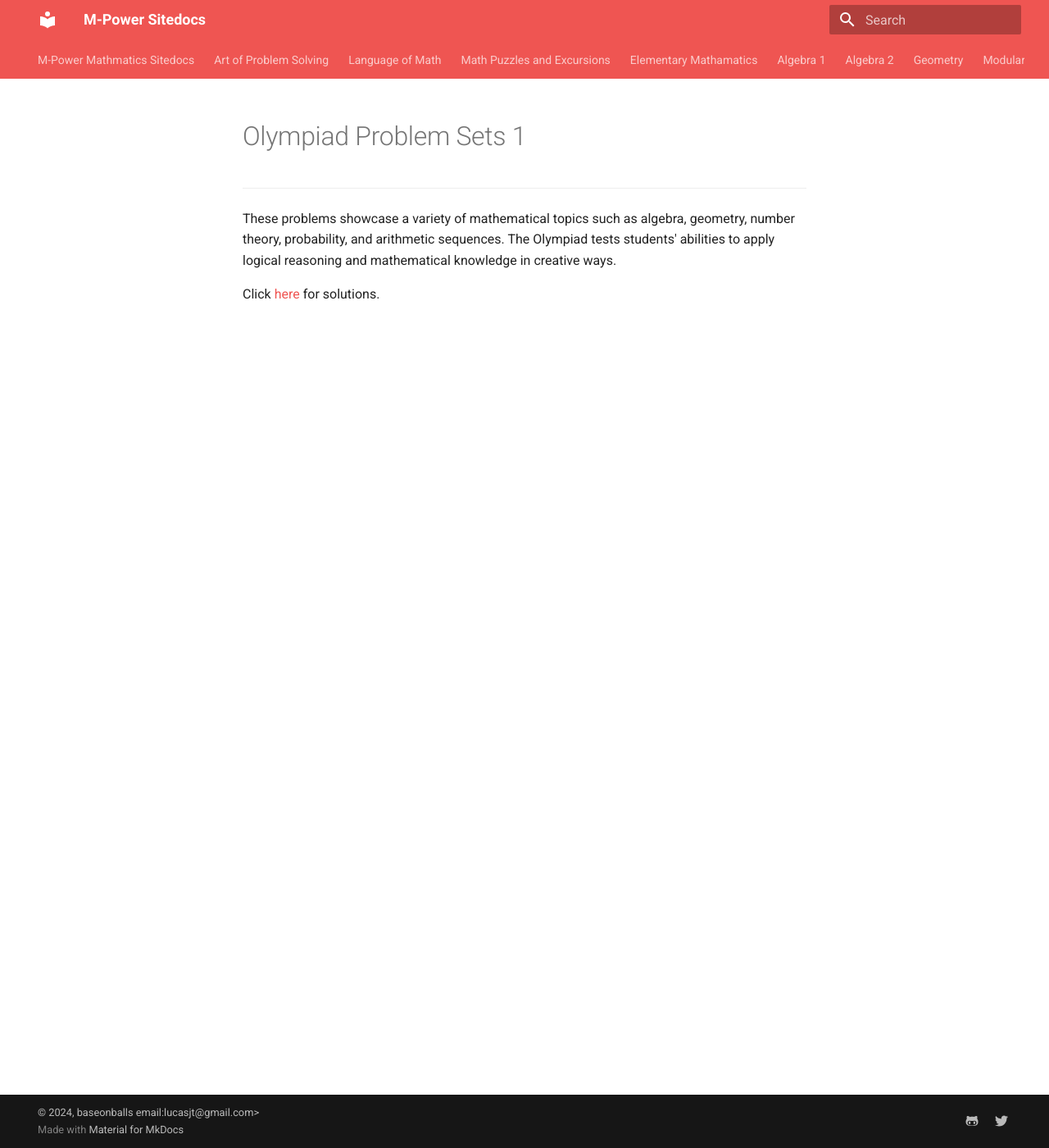
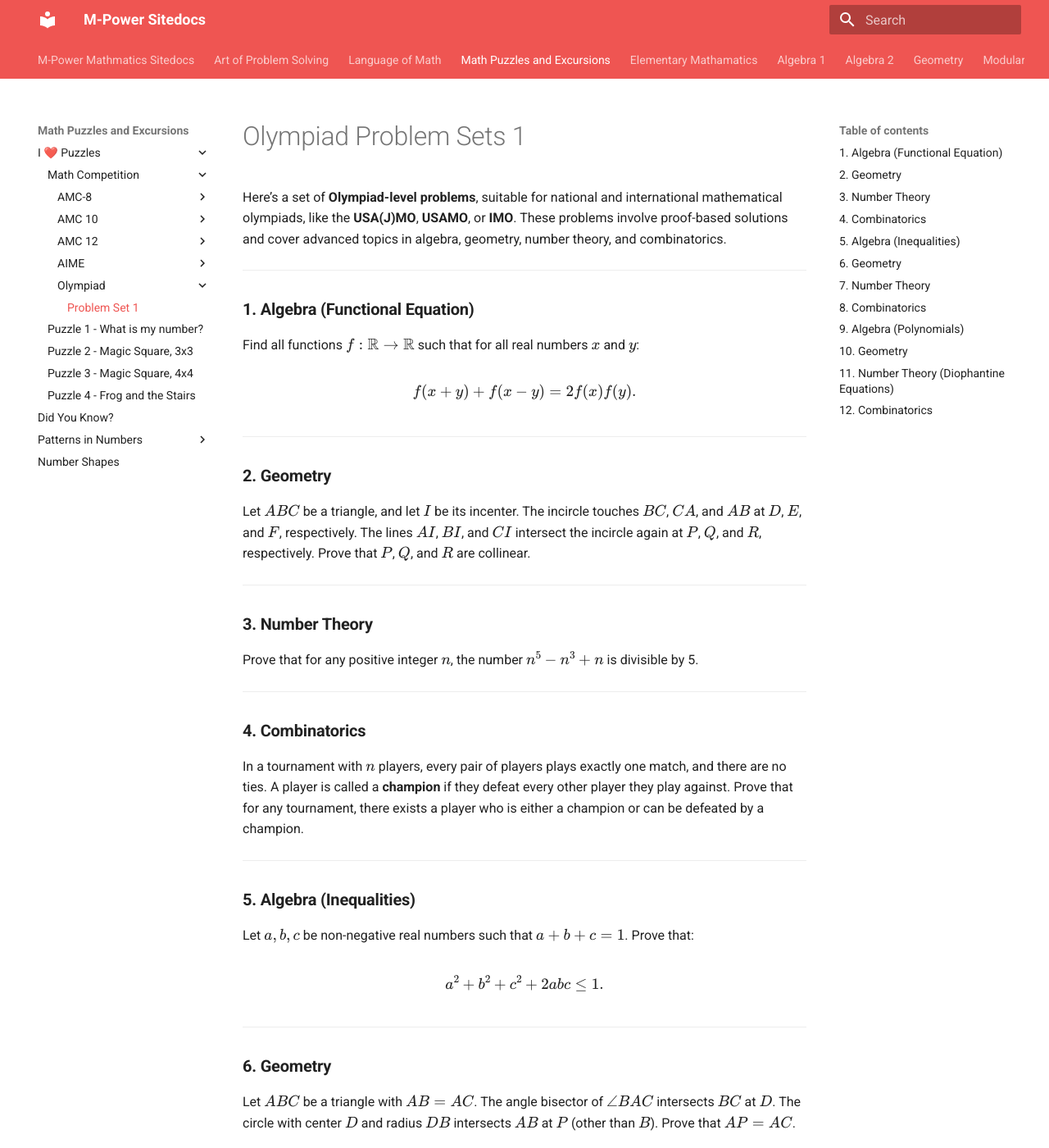
Before and after one commit to baseonballs/mpower-sitedocs, an MkDocs documentation site: the page built from site-docs/math-comp/olympiad/olympiad.pset.01.md, in a window 1280 px wide and 1400 px high. Shown: the whole window at 82% size. Built offline with MkDocs 1.6.1 and Material for MkDocs 9.7.7, drawn with Linux system fonts in a browser that asks for light colours; formulas are drawn with MathJax 3; some of the changed text lies outside the part shown.

Commit message:
added and fixed olympiad psets.

```diff
--- a/mkdocs.yml
+++ b/mkdocs.yml
@@ -108,7 +108,7 @@
         - "AIME":
             - "Problem Set 1": "math-comp/aime/aime.pset.01.md"
         - "Olympiad":
-            - "Problem Set 1": "math-comp/olympiad/olymppiad.pset.01.md"
+            - "Problem Set 1": "math-comp/olympiad/olympiad.pset.01.md"
       - "Puzzle 1 - What is my number?": "./mathematics/elem/puzzles/level-a/puzzle-01.md"
       - "Puzzle 2 - Magic Square, 3x3": "./mathematics/elem/puzzles/level-a/magic-squares/ms-3x3.md"
       - "Puzzle 3 - Magic Square, 4x4": "./mathematics/elem/puzzles/level-a/magic-squares/ms-4x4.md"
--- a/site-docs/math-comp/olympiad/olympiad.pset.01.md
+++ b/site-docs/math-comp/olympiad/olympiad.pset.01.md
@@ -1,8 +1,85 @@
 # Olympiad Problem Sets 1
 
+Here’s a set of **Olympiad-level problems**, suitable for national and international mathematical olympiads, like the **USA(J)MO**, **USAMO**, or **IMO**. These problems involve proof-based solutions and cover advanced topics in algebra, geometry, number theory, and combinatorics.
 
 ---
 
-These problems showcase a variety of mathematical topics such as algebra, geometry, number theory, probability, and arithmetic sequences. The Olympiad tests students' abilities to apply logical reasoning and mathematical knowledge in creative ways.
+### **1. Algebra (Functional Equation)**
+Find all functions \( f: \mathbb{R} \to \mathbb{R} \) such that for all real numbers \( x \) and \( y \):
+
+\[
+f(x + y) + f(x - y) = 2f(x)f(y).
+\]
+
+---
+
+### **2. Geometry**
+Let \( ABC \) be a triangle, and let \( I \) be its incenter. The incircle touches \( BC \), \( CA \), and \( AB \) at \( D \), \( E \), and \( F \), respectively. The lines \( AI \), \( BI \), and \( CI \) intersect the incircle again at \( P \), \( Q \), and \( R \), respectively. Prove that \( P \), \( Q \), and \( R \) are collinear.
+
+---
+
+### **3. Number Theory**
+Prove that for any positive integer \( n \), the number \( n^5 - n^3 + n \) is divisible by 5.
+
+---
+
+### **4. Combinatorics**
+In a tournament with \( n \) players, every pair of players plays exactly one match, and there are no ties. A player is called a **champion** if they defeat every other player they play against. Prove that for any tournament, there exists a player who is either a champion or can be defeated by a champion.
+
+---
+
+### **5. Algebra (Inequalities)**
+Let \( a, b, c \) be non-negative real numbers such that \( a + b + c = 1 \). Prove that:
+
+\[
+a^2 + b^2 + c^2 + 2abc \leq 1.
+\]
+
+---
+
+### **6. Geometry**
+Let \( ABC \) be a triangle with \( AB = AC \). The angle bisector of \( \angle BAC \) intersects \( BC \) at \( D \). The circle with center \( D \) and radius \( DB \) intersects \( AB \) at \( P \) (other than \( B \)). Prove that \( AP = AC \).
+
+---
+
+### **7. Number Theory**
+Prove that there are infinitely many pairs of positive integers \( (x, y) \) such that:
+
+\[
+x^2 - y^5 = 1.
+\]
+
+---
+
+### **8. Combinatorics**
+Given a set of 100 points on a plane, no three of which are collinear, each pair of points is connected by a line segment. The line segments are colored either red or blue. Prove that there exists a monochromatic triangle.
+
+---
+
+### **9. Algebra (Polynomials)**
+Let \( P(x) \) be a polynomial with integer coefficients. Suppose there exists an integer \( a \) such that \( P(a) \) is divisible by \( p \), where \( p \) is a prime.
+
+Prove that for any integer \( b \), if \( b \equiv a \pmod{p} \), then \( P(b) \equiv P(a) \pmod{p} \).
+
+---
+
+### **10. Geometry**
+Let \( O \) be the circumcenter of an acute triangle \( ABC \). The perpendicular from \( A \) to \( BC \) meets the circumcircle of triangle \( ABC \) again at \( P \).
+
+Prove that the reflection of \( O \) across \( BC \) lies on the line \( AP \).
+
+---
+
+### **11. Number Theory (Diophantine Equations)**
+Solve the equation \( x^2 + y^2 + z^2 + w^2 = 2024 \) in integers.
+
+---
+
+### **12. Combinatorics**
+In a group of \( 2n \) people, every person knows exactly \( n+1 \) people. Prove that there exists a pair of people who do not know each other but have a common acquaintance.
+
+These problems are designed for highly skilled mathematics students and require rigorous logical reasoning, creativity, and deep insight. Each solution typically involves several steps and can span multiple areas of mathematics.
+
+---
 
 Click [here](olympiad.pset.01.sol.md) for solutions.
```
Also changed, not shown: site-docs/math-comp/olympiad/olympiad.pset.01.sol.md (+285 -0 lines).
